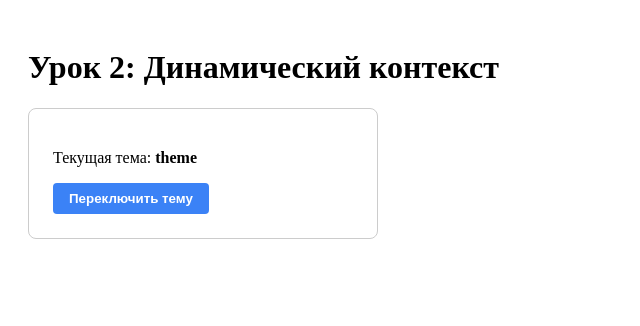
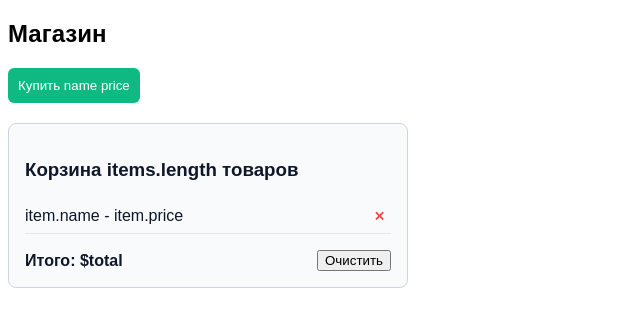
Before and after one commit to mejiamin/context_api, a React (Vite) app: page / in a window 1280 px wide. Shown: the top 326 px of the page, without its empty margins (0-640 px from the left). Built offline with nearby package versions, Linux system fonts and the light colour scheme.

Commit message:
learned lesson-2

```diff
--- a/src/App.tsx
+++ b/src/App.tsx
@@ -1,10 +1,7 @@
-import { ThemeToggler } from "@/components"
+import { Cart } from "@/components"
 
 export const App = () => {
   return (
-    <div style={{ padding: '20px' }}>
-      <h1>Урок 2: Динамический контекст</h1>
-      <ThemeToggler />
-    </div>
+    <Cart />
   )
 }
--- /dev/null
+++ b/src/components/cart/Cart.tsx
@@ -0,0 +1,43 @@
+import styles from './cart.module.css';
+
+
+export const Cart = () => {
+
+
+  return (
+    <div className={styles.container}>
+      <h2>Магазин</h2>
+      <div className={styles.products}>
+
+        {/* MOCK_PRODUCTS.map */}
+        <button
+          className={styles.button}
+        >
+          Купить name price
+        </button>
+
+      </div>
+
+      <div className={styles.cart}>
+        <h3>Корзина items.length товаров</h3>
+        <ul>
+
+          {/* state.items.map */}
+          <li className={styles.cartItem}>
+            item.name - item.price
+            <button className={styles.deleteButton}>
+              ✕
+            </button>
+          </li>
+
+        </ul>
+        <div className={styles.footer}>
+          <strong>Итого: $total</strong>
+          <button>
+            Очистить
+          </button>
+        </div>
+      </div>
+    </div>
+  );
+}
--- /dev/null
+++ b/src/components/cart/cart.module.css
@@ -0,0 +1,59 @@
+.container {
+  max-width: 400px;
+  font-family: sans-serif;
+  margin-top: 20px;
+}
+
+.products {
+  display: flex;
+  gap: 10px;
+  margin-bottom: 20px;
+}
+
+.button {
+  padding: 10px;
+  background-color: #10b981;
+  color: white;
+  border: none;
+  border-radius: 6px;
+  cursor: pointer;
+}
+
+.button:hover {
+  background-color: #059669;
+}
+
+.cart {
+  border: 1px solid #cbd5e1;
+  padding: 16px;
+  border-radius: 8px;
+  background-color: #f8fafc;
+  color: #0f172a;
+}
+
+.cart ul {
+  list-style: none;
+  padding: 0;
+  margin: 0 0 16px 0;
+}
+
+.cartItem {
+  display: flex;
+  justify-content: space-between;
+  padding: 8px 0;
+  border-bottom: 1px solid #e2e8f0;
+}
+
+.deleteButton {
+  background: none;
+  border: none;
+  color: #ef4444;
+  cursor: pointer;
+  font-weight: bold;
+}
+
+.footer {
+  display: flex;
+  justify-content: space-between;
+  align-items: center;
+}
--- a/src/components/index.ts
+++ b/src/components/index.ts
@@ -1 +1 @@
-export { ThemeToggler } from "./themeToggler/ThemeToggler";
+export { Cart } from "./cart/Cart"
--- a/src/components/themeToggler/ThemeToggler.tsx
+++ /dev/null
@@ -1,16 +0,0 @@
-import styles from './themeToggler.module.css';
-
-export const ThemeToggler = () => {
-
-
-  return (
-    <div className={`
-      ${styles.box}
-    `}>
-      <p>Текущая тема: <strong>theme</strong></p>
-      <button className={styles.button}>
-        Переключить тему
-      </button>
-    </div>
-  );
-}
--- a/src/components/themeToggler/themeToggler.module.css
+++ /dev/null
@@ -1,31 +0,0 @@
-.box {
-  padding: 24px;
-  border-radius: 8px;
-  transition: background-color 0.3s ease, color 0.3s ease;
-  max-width: 300px;
-  border: 1px solid #ccc;
-}
-
-.light {
-  background-color: #ffffff;
-  color: #1e293b;
-}
-
-.dark {
-  background-color: #1e293b;
-  color: #ffffff;
-}
-
-.button {
-  padding: 8px 16px;
-  border: none;
-  border-radius: 4px;
-  background-color: #3b82f6;
-  color: white;
-  cursor: pointer;
-  font-weight: bold;
-}
-
-.button:hover {
-  background-color: #2563eb;
-}
--- /dev/null
+++ b/src/context/CartContext.tsx
@@ -0,0 +1,3 @@
+export interface Product {
+  id: number
+}
--- a/src/context/ThemeContext.tsx
+++ /dev/null
@@ -1,5 +0,0 @@
-type Theme = '';
-
-
-
-// 'useTheme должен использоваться только внутри ThemeProvider'
--- a/src/context/index.ts
+++ b/src/context/index.ts
@@ -1 +1 @@
-export * from "./ThemeContext";
+export * from "./CartContext"
```
Also changed, not shown: 1 other file (tests, documents, lock files or other folders).
